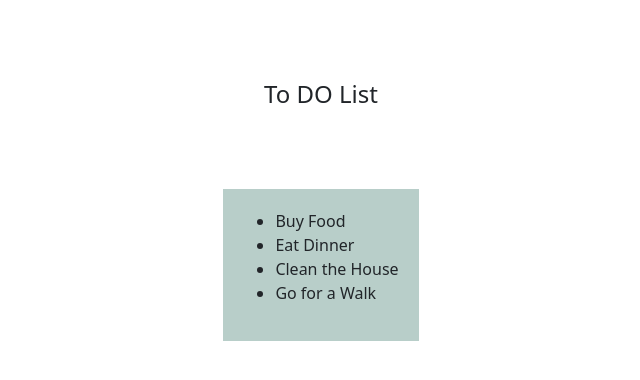
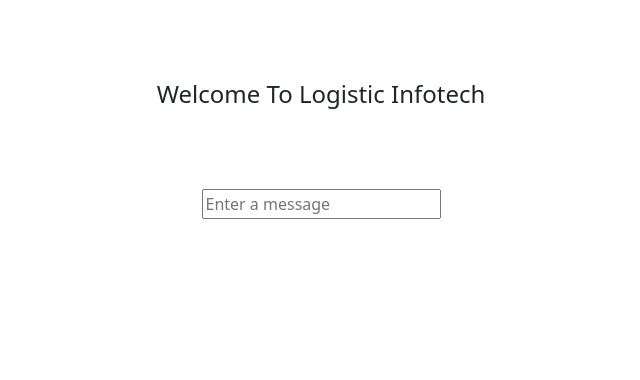
Before and after one commit to savaliyaMonika/react_repo, a React (Create React App) app: page / in a window 1280 px wide. Shown: the top 380 px of the page, without its empty margins (319-959 px from the left). Built offline with nearby package versions, Linux system fonts and the light colour scheme.

Commit message:
Basic state Example.

```diff
--- a/src/App.js
+++ b/src/App.js
@@ -1,11 +1,11 @@
 
 import './App.css';
-import Arraymapping from './Arraymapping_7';
+import BasicUseState from './BasicUseState_9';
 import 'bootstrap/dist/css/bootstrap.css';
 function App() {
   return (
     <div className="main-container">
-         <Arraymapping />
+         <BasicUseState />
     </div>
   );
 }
--- /dev/null
+++ b/src/BasicUseState_9.js
@@ -0,0 +1,19 @@
+import React, { useState } from "react";
+import './css/style.css';
+export default function BasicUseState_9() {
+    const [message, setMassage] = useState('');
+    /* function getMssage(e) {
+        return setMassage(e.target.value);
+    }  */
+    return (
+        <>
+            <h4 className="main-heading">Welcome To Logistic Infotech</h4>
+            <div className="center">
+            <input name='input1' id='input1' placeholder="Enter a message" value={message} onChange={e => setMassage(e.target.value)} />
+            <p>
+                <strong>{message}</strong>
+            </p>
+            </div>
+        </>
+    );
+}
--- a/src/css/style.css
+++ b/src/css/style.css
@@ -32,3 +32,7 @@ body {
     margin-bottom: 25px;
     margin-left: 50px;
 }
+.center{
+    text-align: center;
+    margin: 80px;
+}
```
Also changed, not shown: 1 other file (tests, documents, lock files or other folders).
